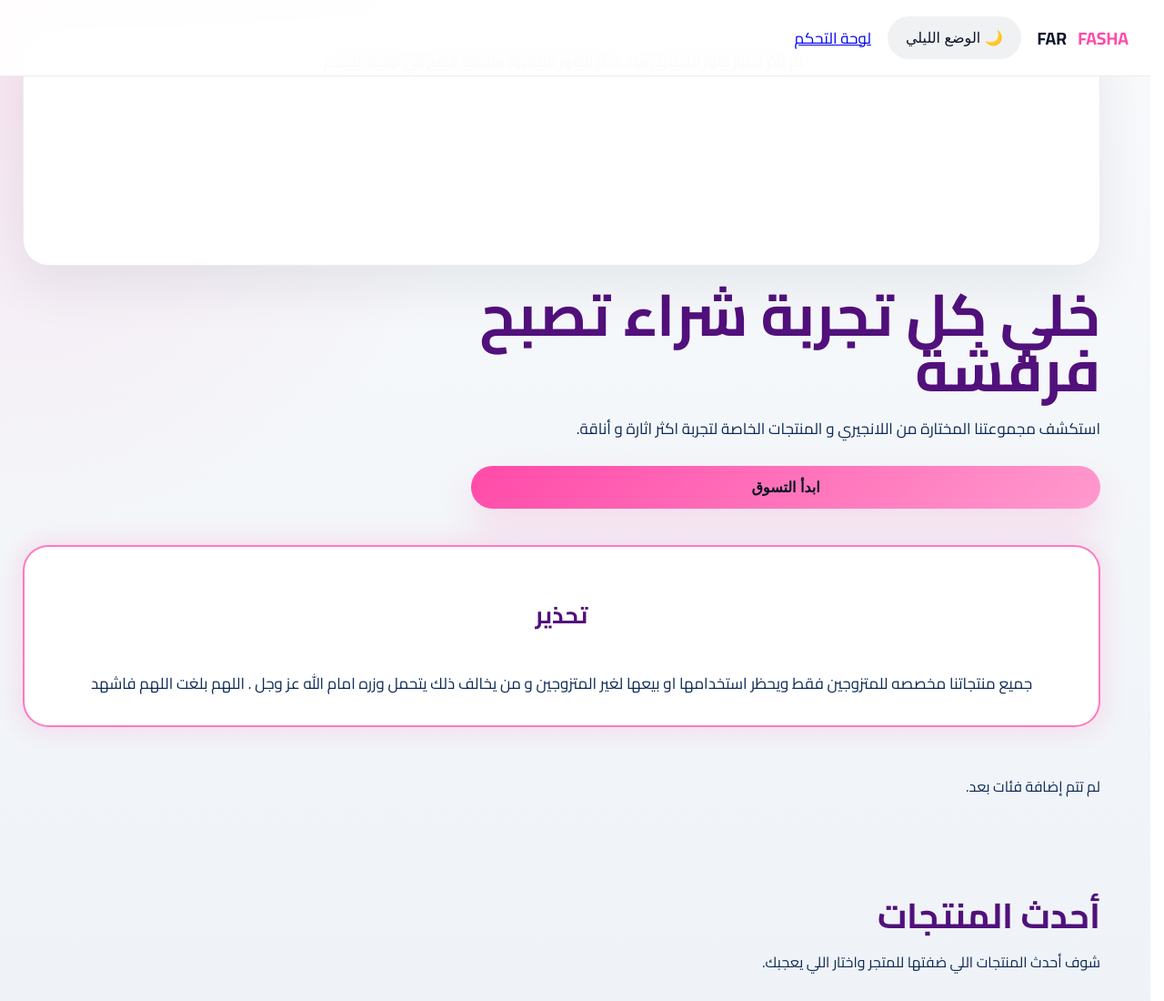
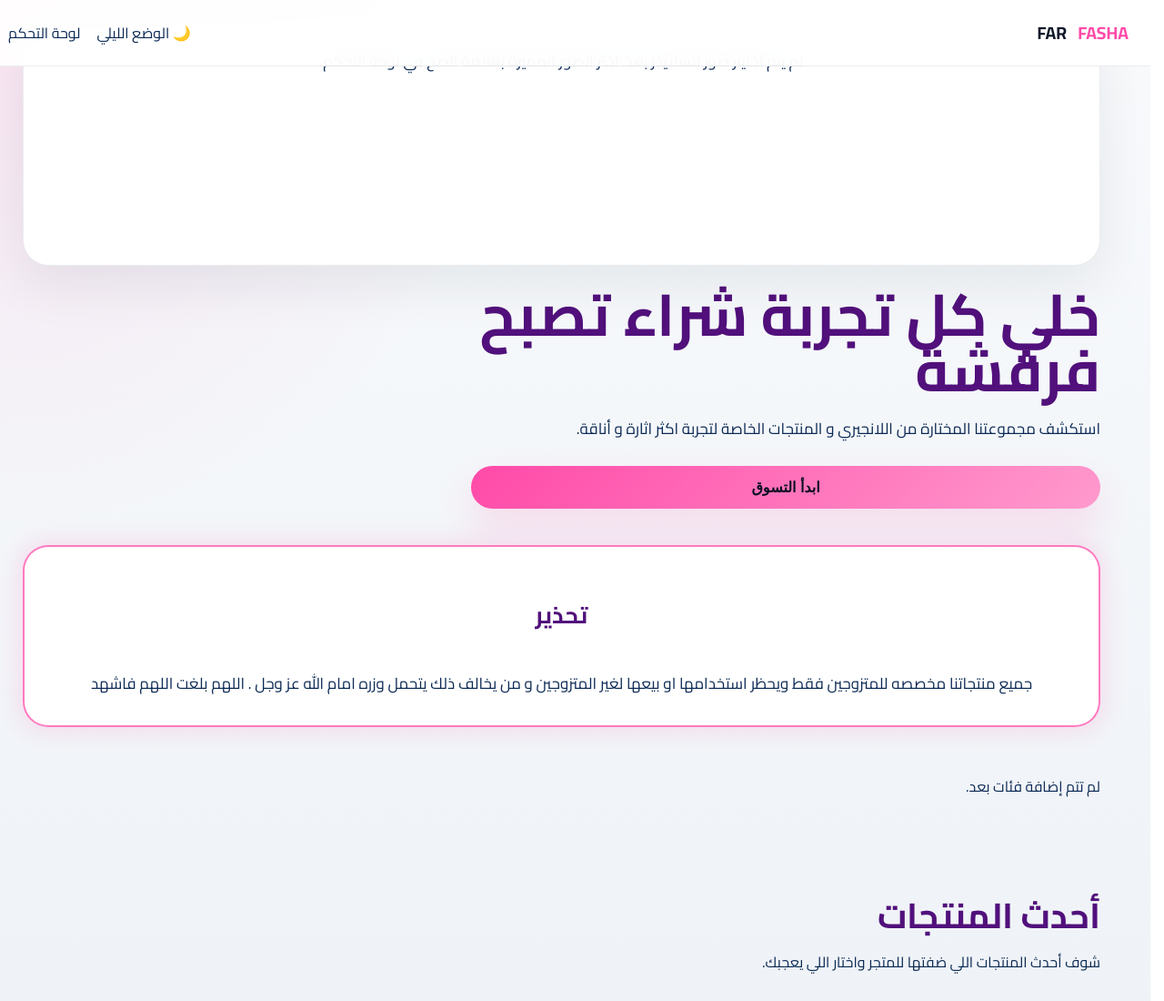
Before and after one commit to Medoxd60/FARFASHA-STORE, a plain HTML site: page index.html in a window 1280 px wide. Shown: the top 1100 px of the page at 91% size. Drawn offline with nearby package versions, Linux system fonts and the light colour scheme; no server answers.

Commit message:
Update index.html

```diff
--- a/index.html
+++ b/index.html
@@ -13,8 +13,10 @@
   <header>
     <div class="navbar">
       <a class="brand" href="#home"><span>FASHA</span>FAR</a>
-      <button id="theme-toggle-btn" class="secondary-btn" type="button">الوضع الليلي</button>
-      <a href="#admin" data-link="admin">لوحة التحكم</a>
+      <div class="navbar-links">
+        <a href="#admin" data-link="admin" id="theme-toggle-btn">الوضع الليلي</a>
+        <a href="#admin" data-link="admin">لوحة التحكم</a>
+      </div>
     </div>
   </header>
 
```
